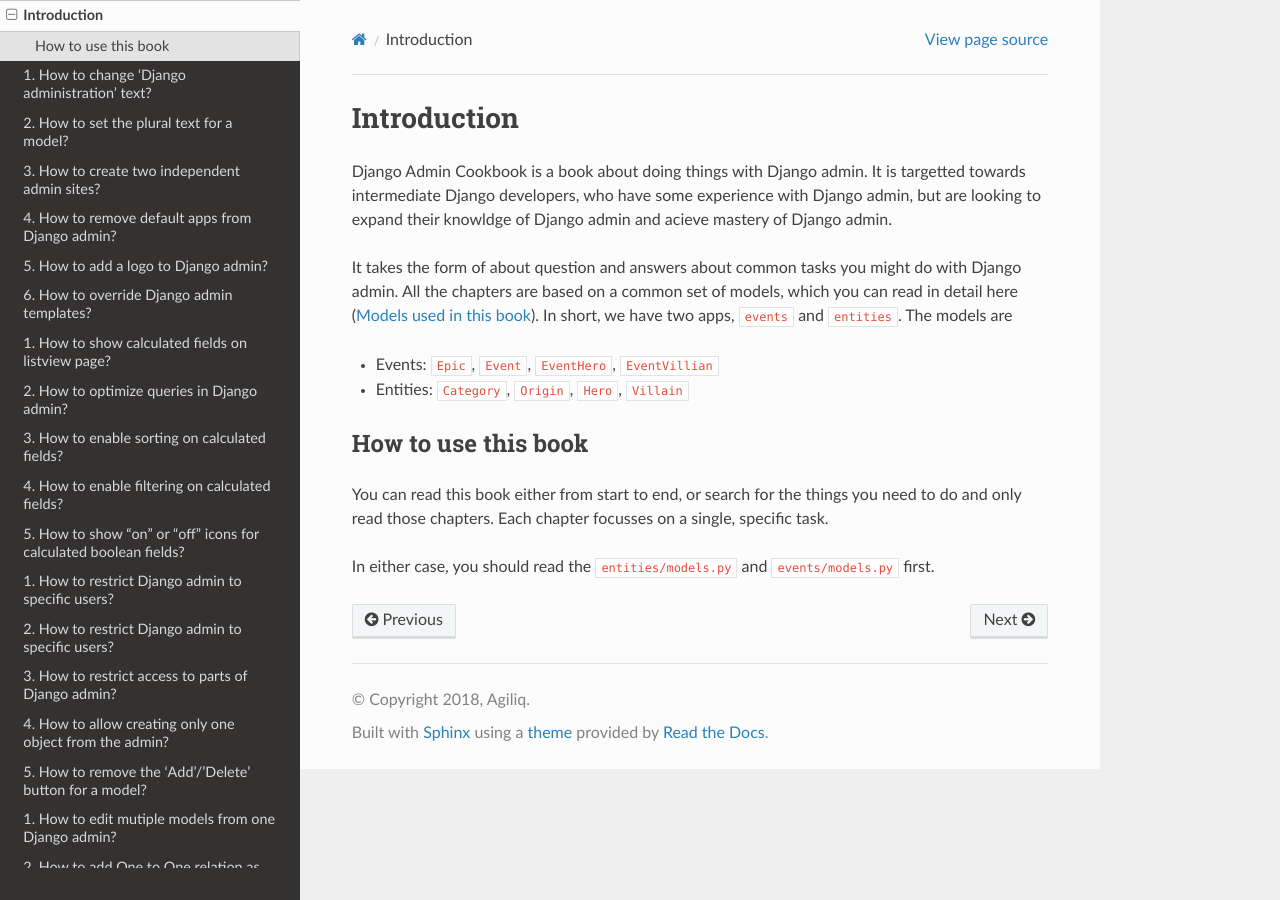
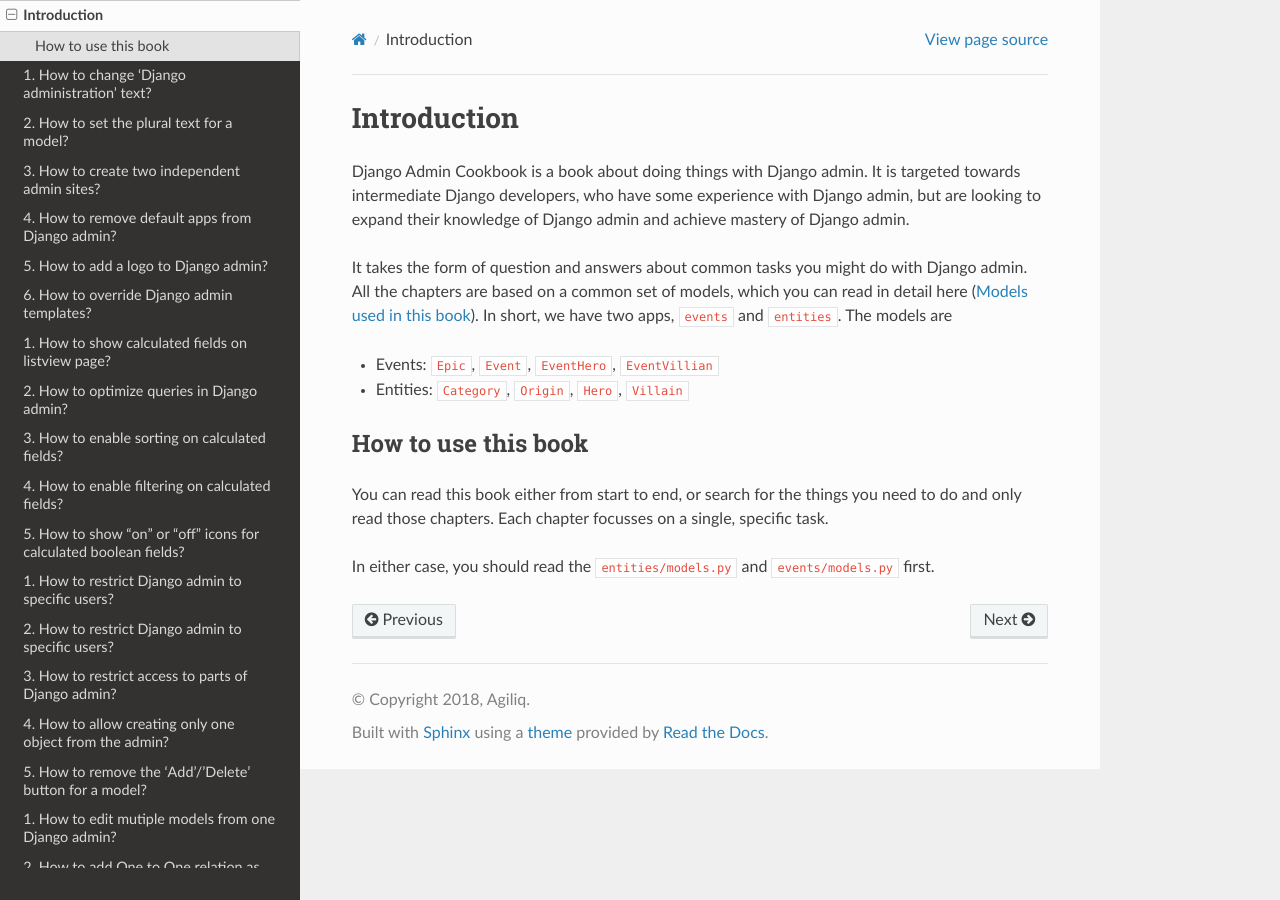
Before and after one commit to agiliq/django-admin-cookbook, a Sphinx documentation site: the page built from docs/introduction.rst, in a window 1280 px wide. Built offline with Sphinx 7.4.7 and the Read the Docs theme 2.0.0, drawn with Linux system fonts in a browser that asks for light colours.

Commit message:
Fixed typos

```diff
--- a/docs/introduction.rst
+++ b/docs/introduction.rst
@@ -1,10 +1,10 @@
 Introduction
 ==============
 
-Django Admin Cookbook is a book about doing things with Django admin. It is targetted towards intermediate Django developers,
-who have some experience with Django admin, but are looking to expand their knowldge of Django admin and acieve mastery of Django admin.
+Django Admin Cookbook is a book about doing things with Django admin. It is targeted towards intermediate Django developers,
+who have some experience with Django admin, but are looking to expand their knowledge of Django admin and achieve mastery of Django admin.
 
-It takes the form of about question and answers about common tasks you might do with Django admin. All the chapters are based on a common set of models, which you can read in detail here (:doc:`models`). In short, we have two apps,
+It takes the form of question and answers about common tasks you might do with Django admin. All the chapters are based on a common set of models, which you can read in detail here (:doc:`models`). In short, we have two apps,
 :code:`events` and :code:`entities`. The models are
 
 * Events: :code:`Epic`, :code:`Event`, :code:`EventHero`, :code:`EventVillian`
```
